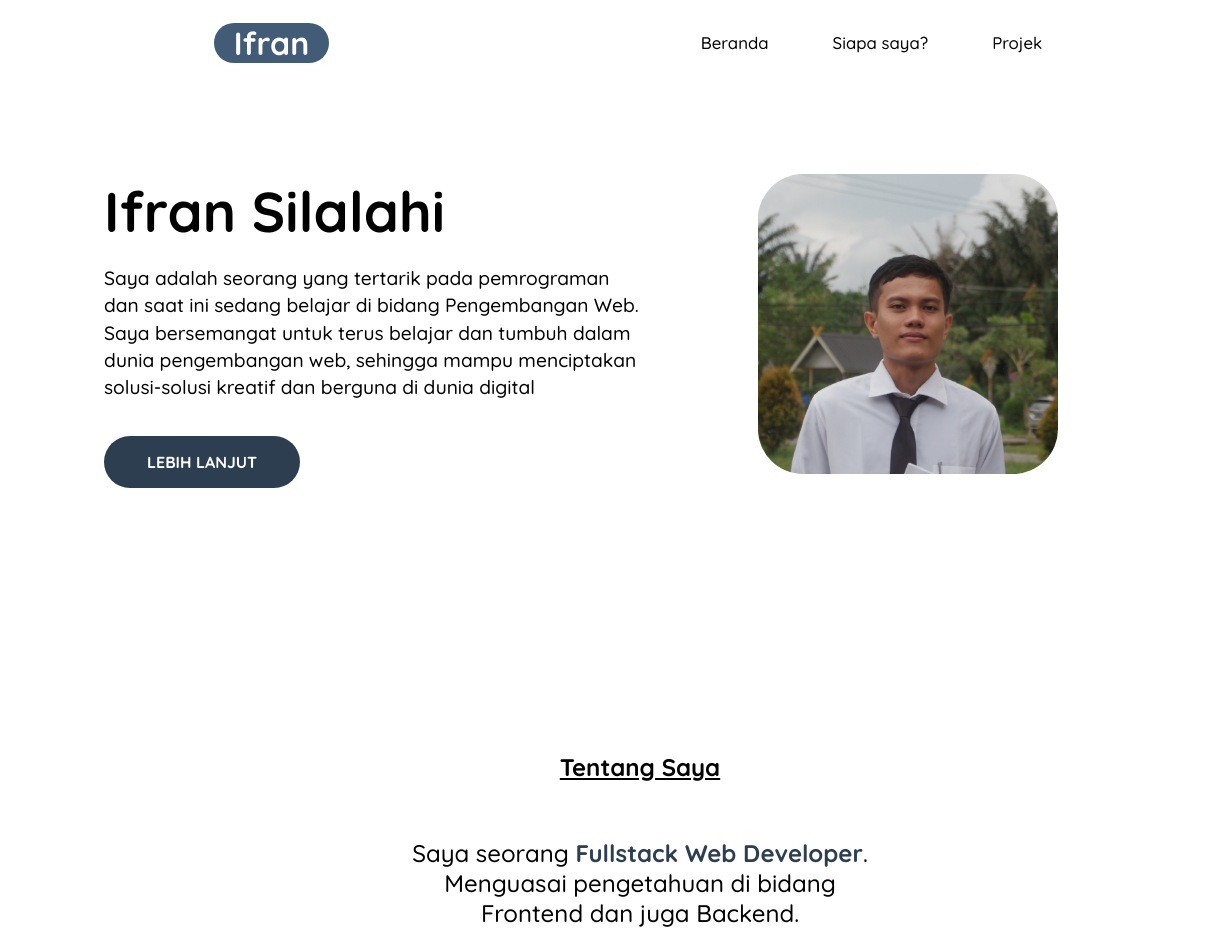
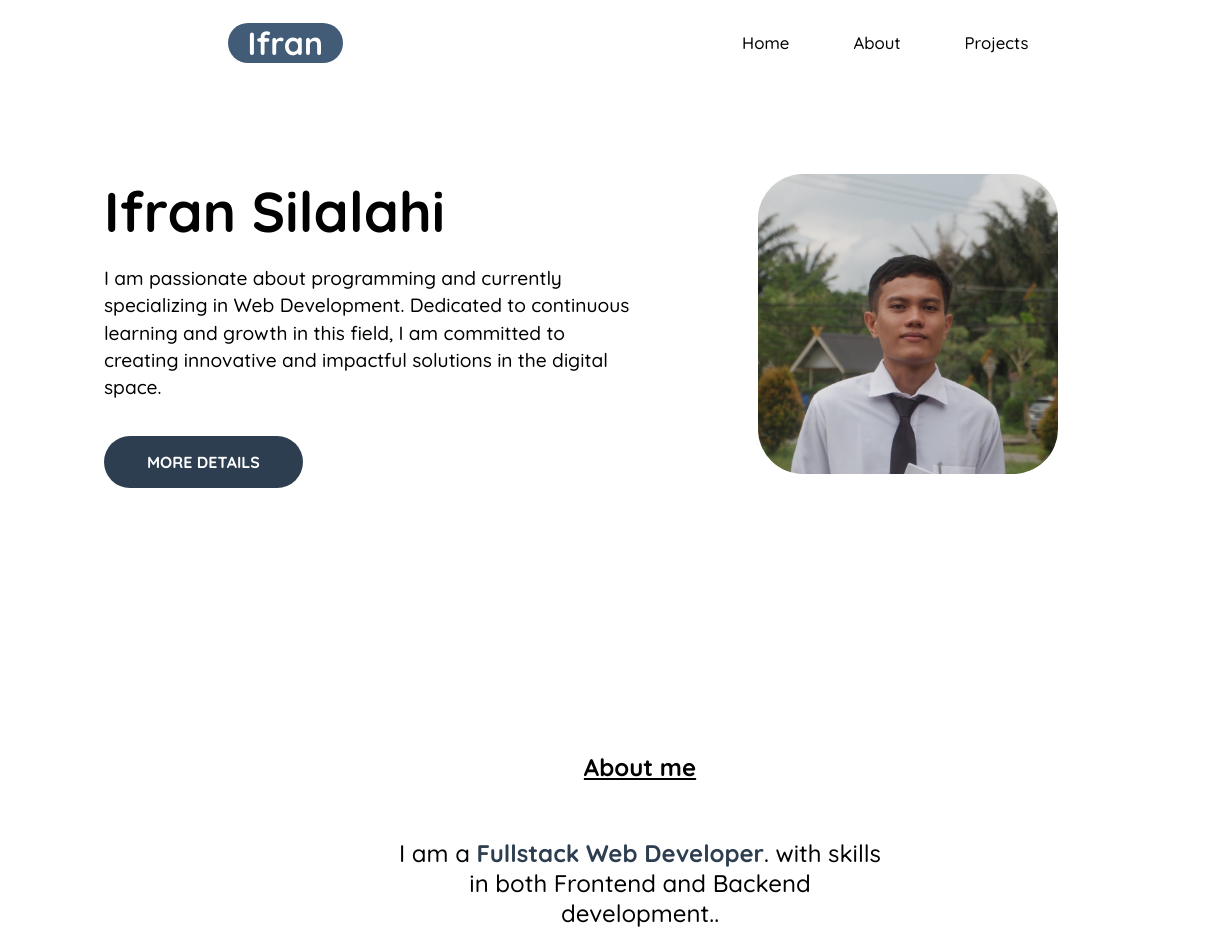
Before and after one commit to Ifuran/ifuran.github.io, a plain HTML site: page index.html in a window 1280 px wide. Shown: the top 952 px of the page, 0-1220 px from the left. Drawn offline with Linux system fonts and the light colour scheme.

Commit message:
translate

```diff
--- a/index.html
+++ b/index.html
@@ -24,9 +24,9 @@
       </div>
       <nav class="nav-list">
         <ul>
-          <li><a href="#home">Beranda</a></li>
-          <li><a href="#about">Siapa saya?</a></li>
-          <li><a href="#projects">Projek</a></li>
+          <li><a href="#home">Home</a></li>
+          <li><a href="#about">About</a></li>
+          <li><a href="#projects">Projects</a></li>
         </ul>
       </nav>
     </header>
@@ -36,12 +36,12 @@
         <div class="content-description">
           <h3 class="content-title">Ifran Silalahi</h3>
           <p>
-            Saya adalah seorang yang tertarik pada pemrograman dan saat ini
-            sedang belajar di bidang Pengembangan Web. Saya bersemangat untuk
-            terus belajar dan tumbuh dalam dunia pengembangan web, sehingga
-            mampu menciptakan solusi-solusi kreatif dan berguna di dunia digital
+            I am passionate about programming and currently specializing in Web
+            Development. Dedicated to continuous learning and growth in this
+            field, I am committed to creating innovative and impactful solutions
+            in the digital space.
           </p>
-          <button onclick="lihatProfile()" class="btn">Lebih lanjut</button>
+          <button onclick="lihatProfile()" class="btn">More details</button>
         </div>
         <div class="content-image">
           <img src="assets/profile.jpg" alt="Ifran Silalahi" />
@@ -77,10 +77,10 @@
       </aside>
     </main>
     <section id="about" class="about">
-      <h3 class="about-title">Tentang Saya</h3>
+      <h3 class="about-title">About me</h3>
       <p class="about-description">
-        Saya seorang <span class="mark">Fullstack Web Developer</span>.
-        Menguasai pengetahuan di bidang Frontend dan juga Backend.
+        I am a <span class="mark">Fullstack Web Developer</span>. with skills in
+        both Frontend and Backend development..
       </p>
       <h4 class="about-tools">Tools</h4>
       <div class="about-tools-description">
@@ -91,9 +91,9 @@
       </div>
     </section>
     <section id="projects" class="projects">
-      <h3 class="projects-title">Projek</h3>
+      <h3 class="projects-title">Projects</h3>
       <p class="projects-description">
-        Berikut beberapa projek yang pernah saya kerjakan.
+        Here are some projects I have worked on:.
       </p>
       <div class="projects-wrapper">
         <div class="cards">
@@ -147,7 +147,7 @@
               style="width: 100%"
             />
             <div class="container">
-              <h2><b>Fullstack MERN CRUD</b></h2>
+              <h2><b>Fullstack MERN Inventory</b></h2>
               <div class="card-links">
                 <a
                   href="https://github.com/Ifuran/reactjs-expressjsv2"
@@ -256,7 +256,7 @@
     <script>
       let lihatProfile = () => {
         window.open(
-          "https://drive.google.com/file/d/1g2Pu3NW8kr-wkfkP1wv90Lv42JXleLLf/view",
+          "https://docs.google.com/document/d/1MGXB7avdRkelJAi6UG9elBQieH-k6PsmNyms2KkDYVo/view",
           "_blank"
         );
       };
```
